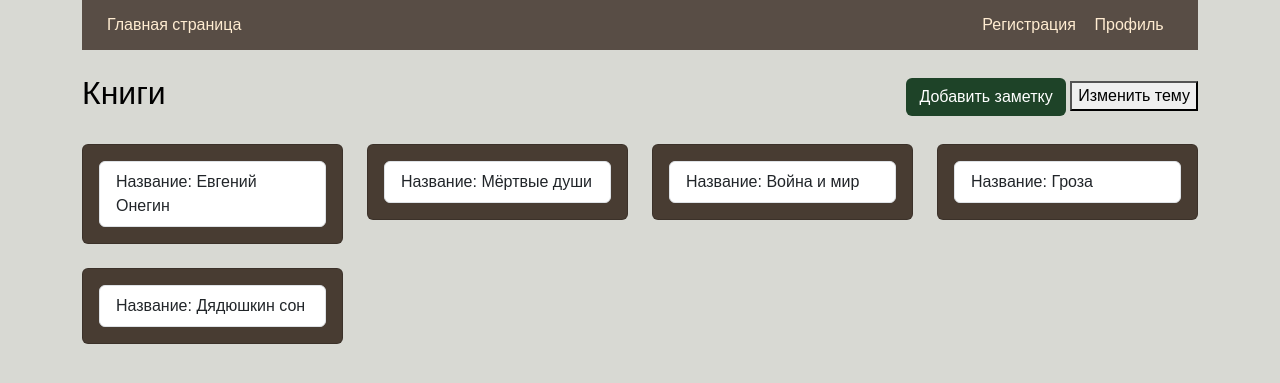
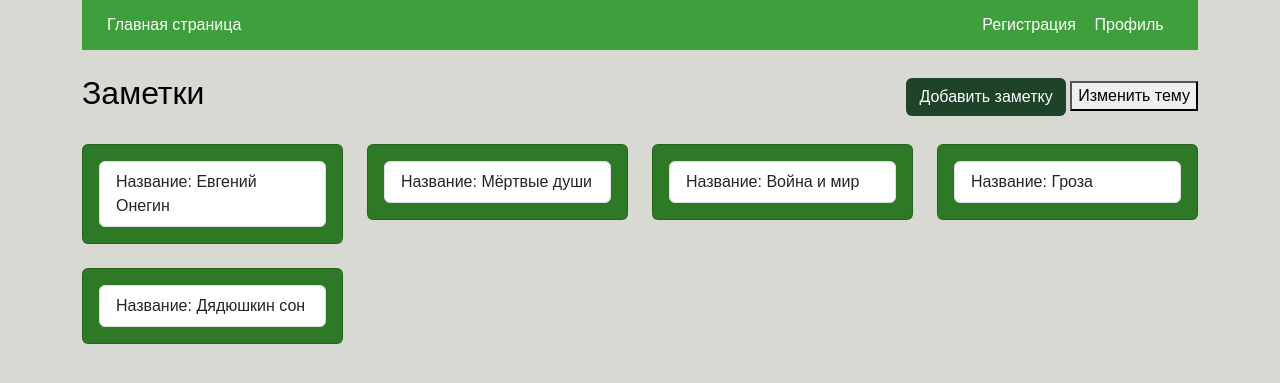
Before and after one commit to AlSilvyl/TDlist, a FastAPI app: page / in a window 1280 px wide. Shown: the top 383 px of the page. Run offline with FastAPI, Linux system fonts and the light colour scheme; data comes from the database, SQL or seed files in the repository; both versions use the stored data as it was before the commit.

Commit message:
общее
редактирование главной страницы, очистка бд

```diff
--- a/templates/index.html
+++ b/templates/index.html
@@ -17,26 +17,23 @@
 
 <body class="light-theme">
     <div class="container">
-        <div style='height:45px; background-color: #483C32e1; display: flex;
-        justify-content: space-between; align-items: center;
-        padding: 25px;' class="header">
+        <div style='height:45px; display: flex; justify-content: space-between; align-items: center; padding: 25px;' class="header">
             <div class="left">
-                <a href="/"> <span style="color:#FFECD1"> Главная страница </span> </a>
+                <a href="/"> Главная страница </a>
             </div>
             <div style="width: 200px; display: flex; justify-content: space-around;" class="right">
                 {% if flag == False %}
-                <a href="/registration"> <span style="color:#FFECD1"> Регистрация </span> </a>
+                <a href="/registration"> Регистрация </a>
                 {% endif %}
-                <a href="/login"> <span style="color:#FFECD1"> Профиль </span> </a>
+                <a href="/login"> Профиль </a>
             </div>
         </div>
         <br>
         {% if flag == True %}
         {% endif %}
-        <div style="display: flex;
-        justify-content: space-between; align-items: center;" class="">
+        <div style="display: flex; justify-content: space-between; align-items: center;" class="">
             <div style="display: flex; justify-content: space-around;" class="who">
-                <h2> Книги  </h2>
+                <h2> Заметки </h2>
             </div>
             <div class="">
                 <a class="btn" href="/advt"> Добавить заметку </a>
@@ -47,7 +44,7 @@
         <div class="row">
             {% for i in result %}
             <div class="col-3 book-card">
-                <div style="background-color: #483C32;" class="card">
+                <div class="card">
                     <a href="/book_card/{{ i.id }}">
                         <div class="card-body">
                             <ul class="list-group">
@@ -63,9 +60,6 @@
         <br>
     </div>
 </body>
-
-<style>
-</style>
 
 <script>
 
```
Also changed, not shown: project.db.
